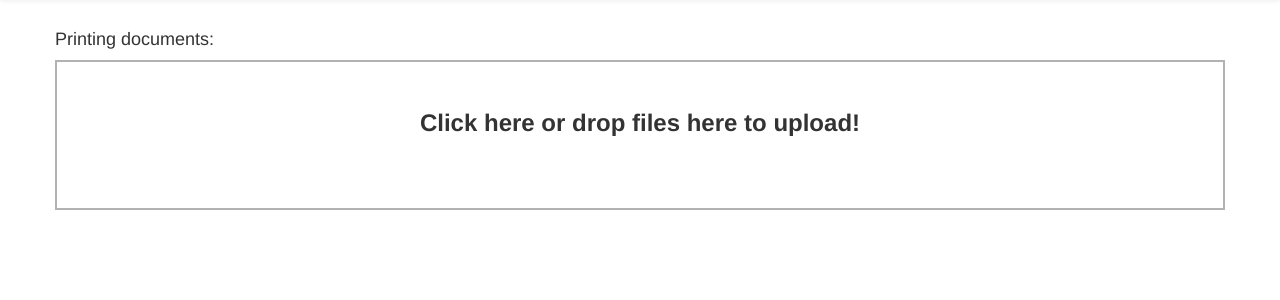
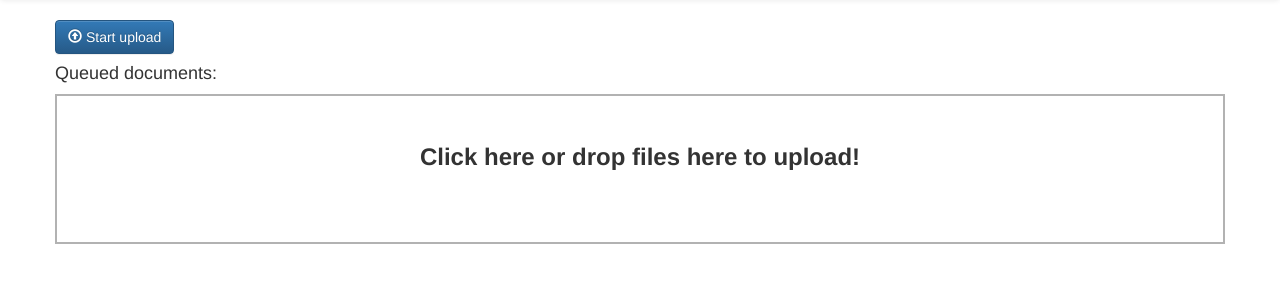
Before and after one commit to starofrainnight/vswprinter, a Django app: template printto/templates/printto/index.html in a window 1280 px wide. Shown: the part 52-352 px from the top of the page. Run offline with Django 3.2, Linux system fonts and the light colour scheme; the template is opened without the code that fills it, so the values that code supplies are empty; some libraries are stand-ins or nearby versions.

Commit message:
You must click the upload button to do the real upload procedure
All files will be queue before upload

```diff
--- a/printto/templates/printto/index.html
+++ b/printto/templates/printto/index.html
@@ -11,6 +11,8 @@
 <script src='{% static "dropzonejs/5.2.0/js/dropzone.min.js" %}'></script>
 
 <script>
+
+$(document).ready(function(){
     // Dropzone configurations
     Dropzone.options.printerDropzone = {
         paramName: "file", // The name that will be used to transfer the file
@@ -19,6 +21,7 @@ Dropzone.options.printerDropzone = {
         addRemoveLinks: true,
         parallelUploads: 1,
         createImageThumbnails: false,
+        autoProcessQueue: false,
         accept: function(file, done) {
             fileExt = file.name.split('.').pop();
             if ((fileExt != "pdf") && (fileExt != "PDF")) {
@@ -29,13 +32,31 @@ Dropzone.options.printerDropzone = {
         },
         dictDefaultMessage: "<h3><strong>Click here or drop files here to upload!</strong><h3>"
     };
+
+    printerDropzone = Dropzone.forElement("#printerDropzone")
+
+    // Disable queue auto processing on upload complete
+    printerDropzone.on("queuecomplete", function() {
+        printerDropzone.options.autoProcessQueue = false;
+    });
+});
+
+function startUpload() {
+    printerDropzone = Dropzone.forElement("#printerDropzone")
+
+    printerDropzone.options.autoProcessQueue = true;
+    printerDropzone.processQueue();
+};
 </script>
 {% endblock%}
 
 {% block content %}
 <div class="container">
     <div class="row">
-        <h4>Printing documents:</h4>
+        <button class="btn btn-primary start" onclick="startUpload()">
+            <i class="glyphicon glyphicon-upload"></i> <span>Start upload</span>
+        </button>
+        <h4>Queued documents:</h4>
         <form id="printerDropzone"
             action='{% url "index" %}'
             enctype="multipart/form-data"
```
Lines whose indentation alone changed are shown as unchanged.
